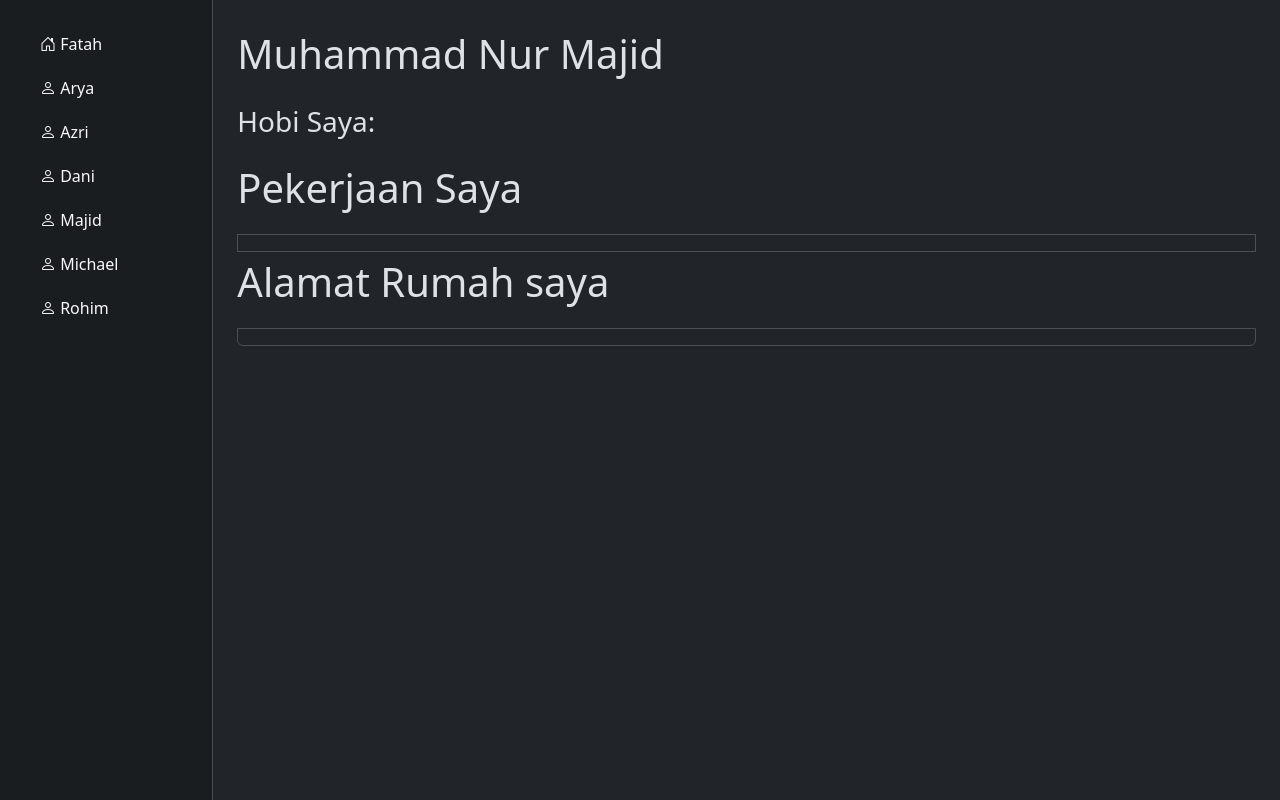
After one commit to ngalong-ngoding/ngalong-gudang, a PHP site: the page made by views/majid.php in a window 1280 px wide. The commit adds this page. Run offline with PHP 8.4, Linux system fonts and the light colour scheme; the template is opened without the code that fills it, so the values that code supplies are empty.

Commit message:
ngopi bang

```diff
--- a/index.php
+++ b/index.php
@@ -3,11 +3,14 @@
 // dihalaman ini itu digunain semacam untuk pintu masuk utamanya (route)
 
 require_once "./controllers/FatahController.php";
+require_once "./controllers/MajidController.php";
 
 $fatahController = new FatahController();
+$MajidController = new MajidController();
 
 $routes = [
     "fatah" => [$fatahController, "index"],
+    "majid" => [$MajidController, "index"],
     // nanti kalau mau ditambahin berarti
     // "routenya" => [$namaController, "index"];
 ];
--- /dev/null
+++ b/views/majid.php
@@ -0,0 +1,44 @@
+<html>
+
+<head>
+    <title>Majid</title>
+    <?php include "./includes/bootstrap.php" ?>
+</head>
+
+<body data-bs-theme="dark">
+
+    <div class="container-fluid">
+        <div class="row">
+            <?php include "./includes/sidebar.php" ?>
+            <div class="col-10 p-4">
+
+                <p class="fs-1">Muhammad Nur Majid</p>
+         <p class="fs-3">Hobi Saya:</p>
+         <div class="list-group">
+         <?php foreach ($data as $item): ?>
+                       <li class="list-group-item"><?php echo $item["hobby"] ?></li>
+                    <?php endforeach ?>
+
+                <p class="fs-1">Pekerjaan Saya</p>
+                <li class="list-group-item"><?php echo $item["kerjaan"] ?></li>
+
+                <p class="fs-1">Alamat Rumah saya</p>
+                <li class="list-group-item"><?php echo $item["alamatrumah"] ?></li>
+
+         </ul>
+         </div>
+         </div>
+         </div>
+
+
+
+
+
+
+
+
+
+
+</body>
+
+</html>
```
Also changed, not shown: controllers/MajidController.php (added, +13 -0 lines), models/Majid.php (added, +20 -0 lines).
